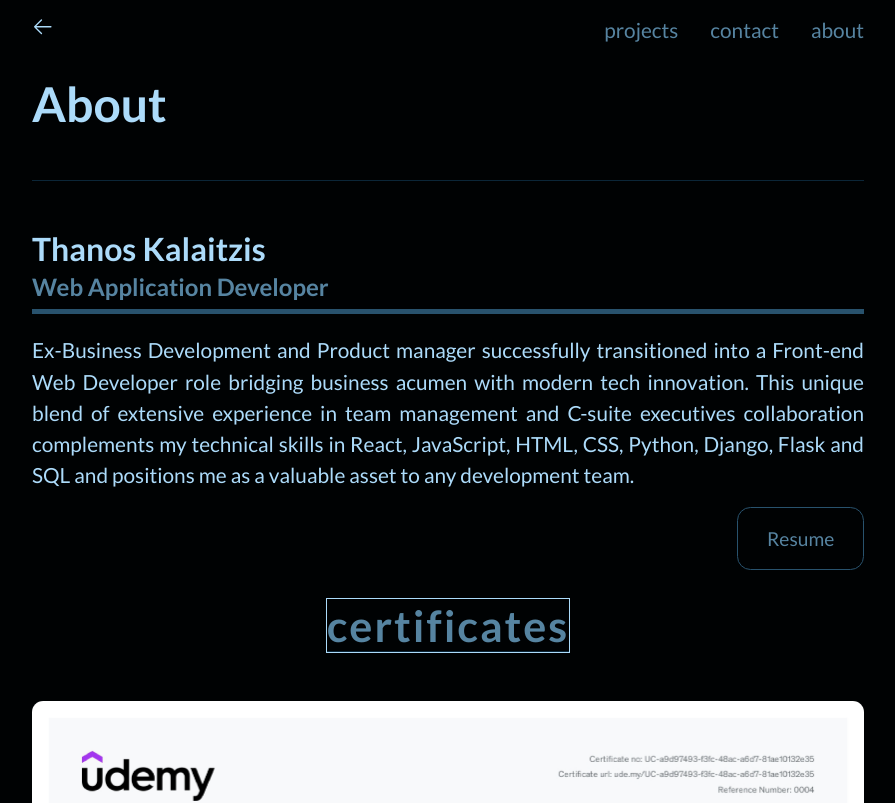
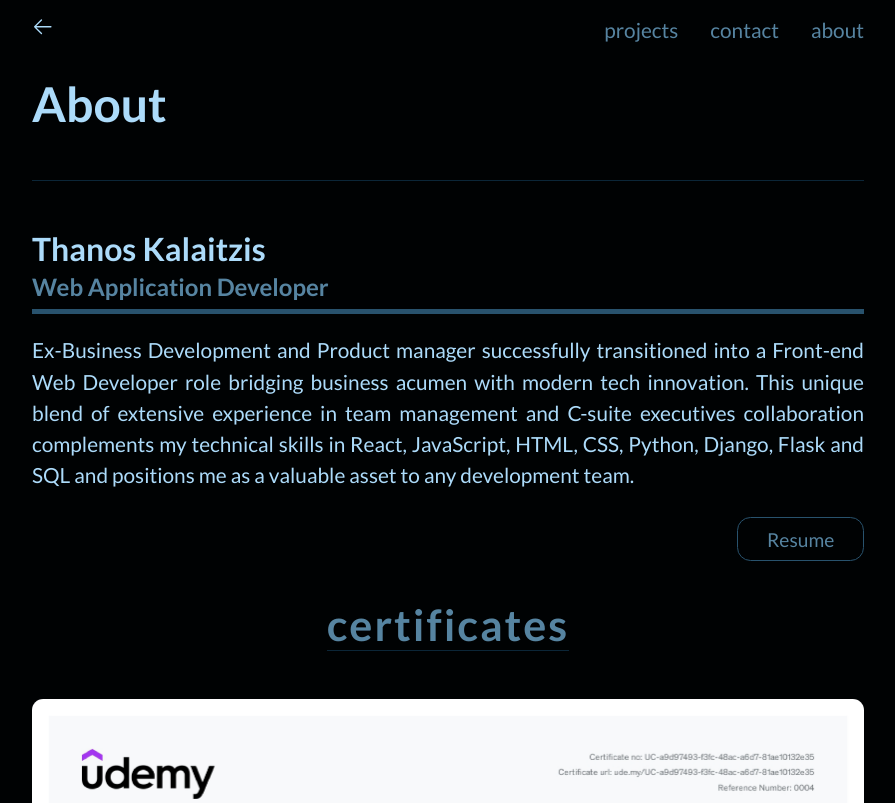
Before and after one commit to Thanos-M11/thanosdev, a React (Vite) app: page /about in a window 1280 px wide. Shown: the top 803 px of the page, without its empty margins (192-1087 px from the left). Built offline with nearby package versions, Linux system fonts and the light colour scheme.

Commit message:
update Subtitle.jsx component, Resume component

```diff
--- a/src/components/Resume.jsx
+++ b/src/components/Resume.jsx
@@ -10,7 +10,7 @@ const Button = styled.button`
   background-color: inherit;
   border: 1px solid var(--color-base-500);
   border-radius: 0.7em;
-  padding: 1em 1.5em;
+  padding: 0.5em 1.5em;
   color: var(--color-base-250);
   font-size: 1.2rem;
 
--- a/src/components/Subtitle.jsx
+++ b/src/components/Subtitle.jsx
@@ -2,7 +2,6 @@ import styled from "styled-components";
 
 const StyledDiv = styled.div`
   margin: 3em auto;
-  border: 1px solid;
 `;
 
 const StyledP = styled.p`
```
